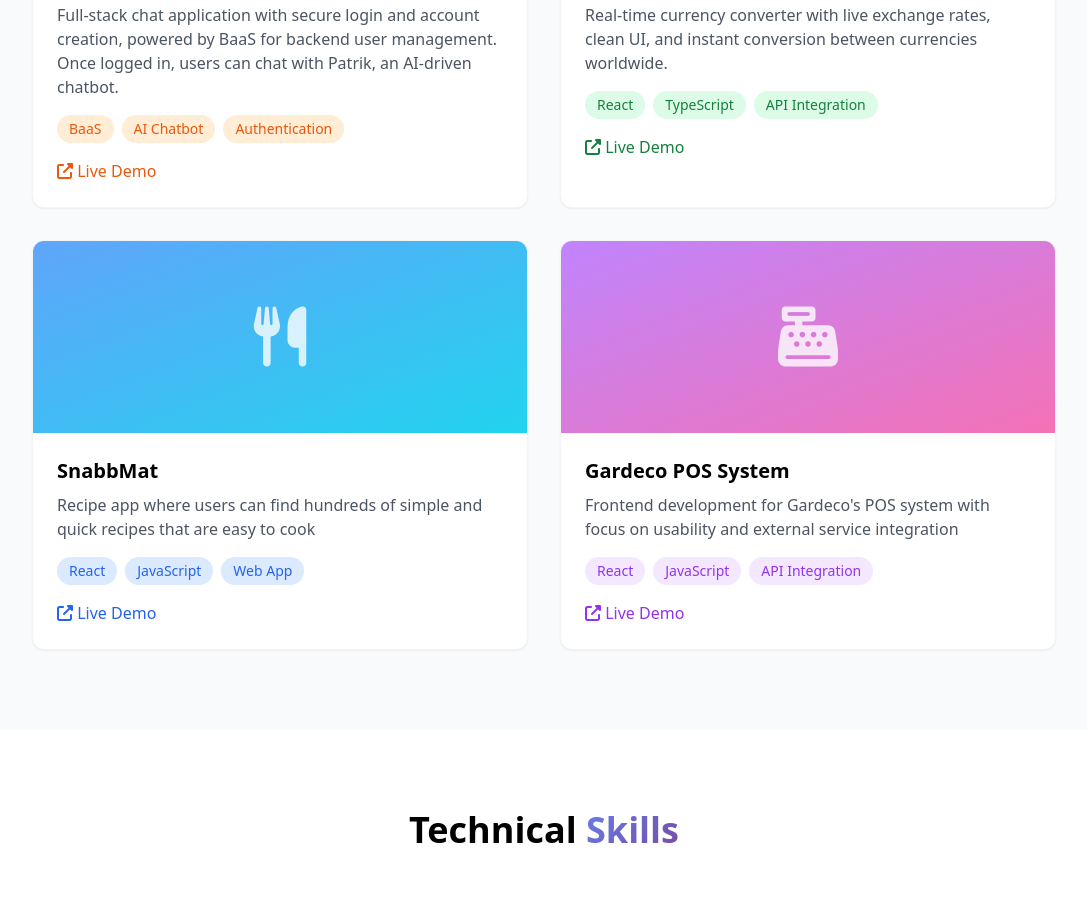
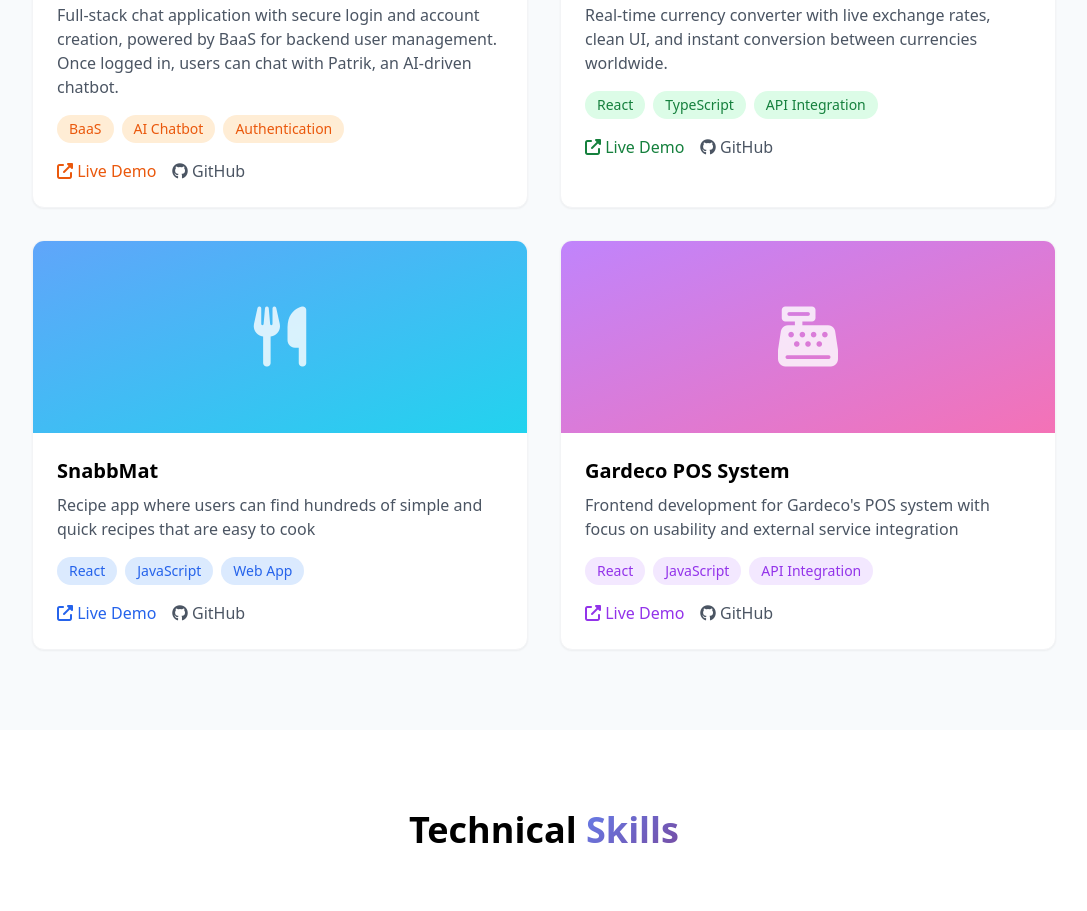
Before and after one commit to Dinolisk/Portfolio, a website: page index.html in a window 1280 px wide. Shown: the part 1676-2587 px from the top of the page, without its empty margins (96-1183 px from the left). Drawn offline with nearby package versions, Linux system fonts and the light colour scheme.

```diff
--- a/index.html
+++ b/index.html
@@ -150,6 +150,9 @@
                             <a href="https://chatflowv2.netlify.app/" target="_blank" class="text-orange-600 hover:text-orange-700 font-medium">
                                 <i class="fas fa-external-link-alt"></i> Live Demo
                             </a>
+                            <a href="https://github.com/Dinolisk/ChatFlow-V2" target="_blank" class="text-gray-600 hover:text-gray-800 font-medium">
+                                <i class="fab fa-github"></i> GitHub
+                            </a>
                         </div>
                     </div>
                 </div>
@@ -170,6 +173,9 @@
                         <div class="flex space-x-4">
                             <a href="https://rateexchangeframe.netlify.app/" target="_blank" class="text-green-700 hover:text-green-800 font-medium">
                                 <i class="fas fa-external-link-alt"></i> Live Demo
+                            </a>
+                            <a href="https://github.com/Dinolisk/Mobile-frame" target="_blank" class="text-gray-600 hover:text-gray-800 font-medium">
+                                <i class="fab fa-github"></i> GitHub
                             </a>
                         </div>
                     </div>
@@ -192,6 +198,9 @@
                             <a href="https://snabbmat.netlify.app/" target="_blank" class="text-blue-600 hover:text-blue-700 font-medium">
                                 <i class="fas fa-external-link-alt"></i> Live Demo
                             </a>
+                            <a href="https://github.com/Dinolisk/SnabbMat" target="_blank" class="text-gray-600 hover:text-gray-800 font-medium">
+                                <i class="fab fa-github"></i> GitHub
+                            </a>
                         </div>
                     </div>
                 </div>
@@ -212,6 +221,9 @@
                         <div class="flex space-x-4">
                             <a href="https://gardecokassa.netlify.app/" target="_blank" class="text-purple-600 hover:text-purple-700 font-medium">
                                 <i class="fas fa-external-link-alt"></i> Live Demo
+                            </a>
+                            <a href="https://github.com/Dinolisk/gardeco-backend" target="_blank" class="text-gray-600 hover:text-gray-800 font-medium">
+                                <i class="fab fa-github"></i> GitHub
                             </a>
                         </div>
                     </div>
```
